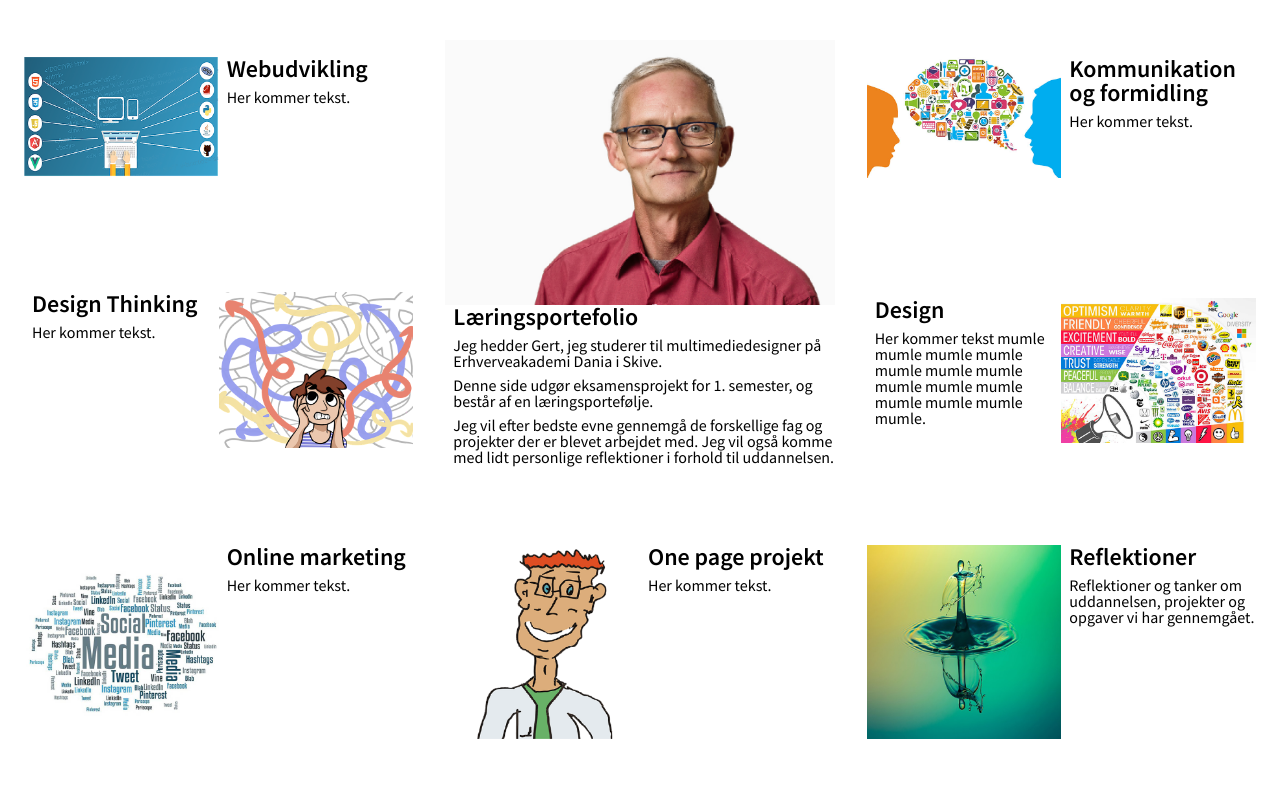
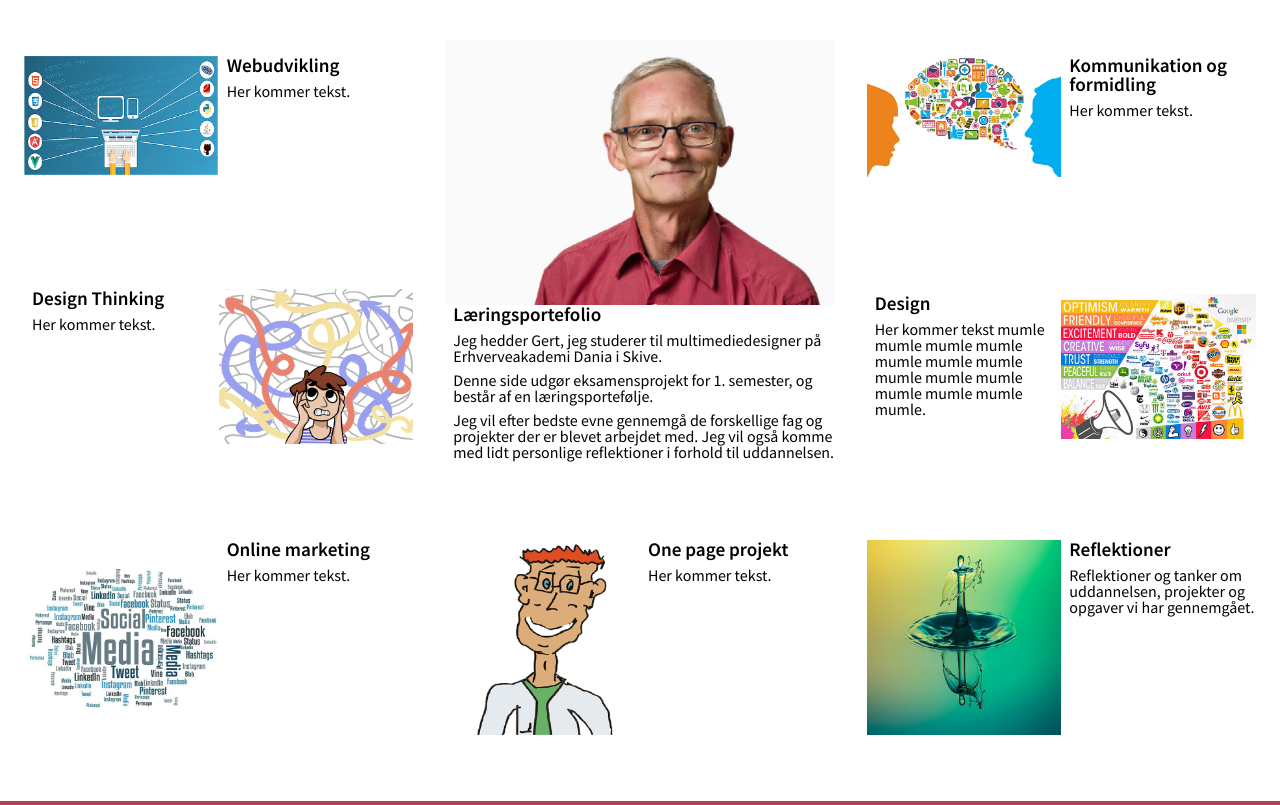
Before and after one commit to Malelion/Eksamen, a PHP site: page / in a window 1280 px wide. Shown: the part 57-862 px from the top of the page. Run offline with PHP 8.4, Linux system fonts and the light colour scheme.

Commit message:
Update main-style.css

```diff
--- a/css/main-style.css
+++ b/css/main-style.css
@@ -8,7 +8,7 @@ End Reset
 --------------------------------------------------------------*/
 
 /*--------------------------------------------------------------
-Typografi
+Generel styling
 --------------------------------------------------------------*/
 
 body {
@@ -19,12 +19,6 @@ body {
 figure {
 	margin: 0;
     }
-
-
-/*--------------------------------------------------------------
-Generel styling
---------------------------------------------------------------*/
-
 
 img {
 	display: block;
@@ -37,7 +31,7 @@ footer {
     background-color: #b44057;
     font-family: 'Helvetica', 'Arial', sans-serif;
     font-weight: normal;
-    font-size: 0.9em;
+    font-size: .9em;
     padding: 0.3em;
     text-align: center;
     color: black;
@@ -62,22 +56,16 @@ Index:
 	text-decoration: none;
 }
 
-h2 {
-	padding: 1em;
-	font-size: 100%;
+.index h2 {
+	font-size: 1.2em;
+    line-height: 1em;
+    margin: 0;
 	color: black;
 }
 
-p {
-	padding: 1em;
-	font-size: 100%;
+.kort p {
+	font-size: 1em;
 	color: black;
-}
-
-.billedtekst-titel {
-	margin: 0;
-	font-size: 1.5em;
-	line-height: 1em;
 }
 
 .billedtekst p {
```
